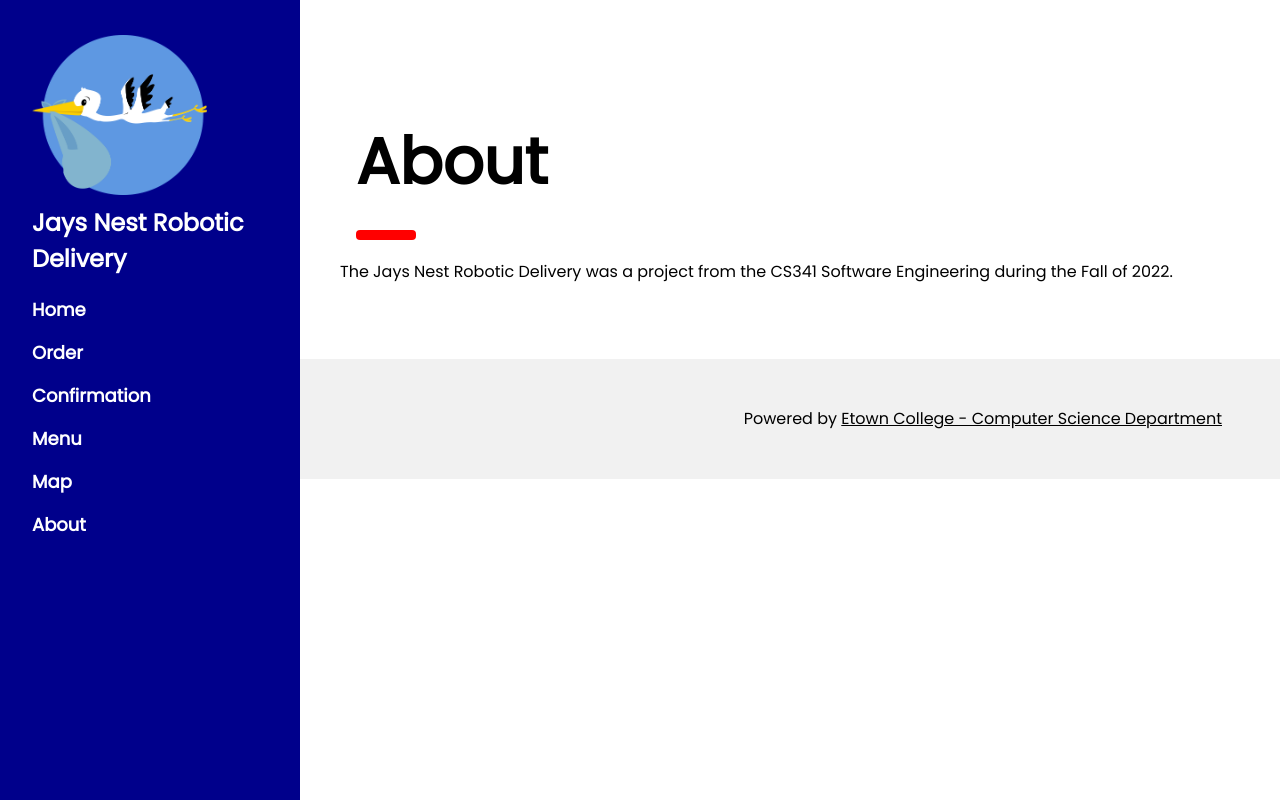
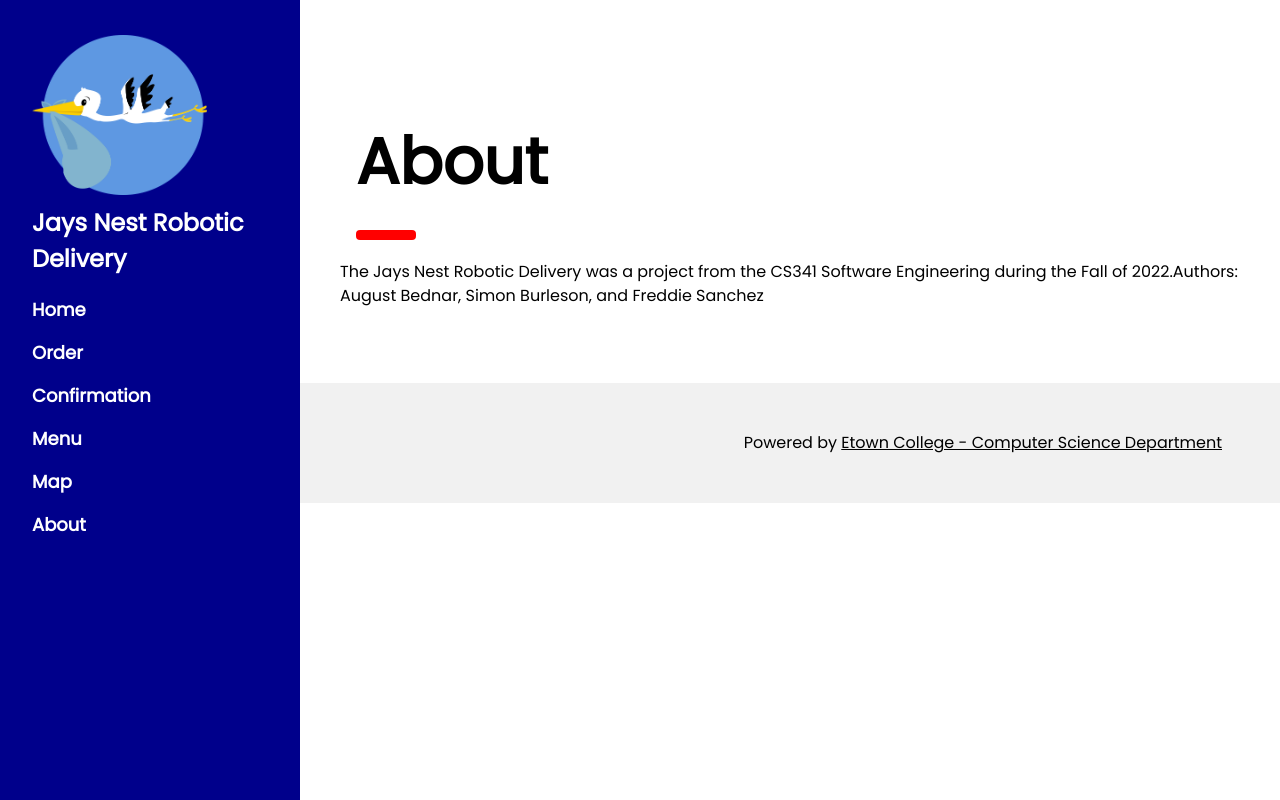
Before and after one commit to reddign/jaysnestrobots, a PHP site: page /jaysnestrobots/about.php in a window 1280 px wide. Run offline with PHP 8.4, Linux system fonts and the light colour scheme.

Commit message:
Added authors

```diff
--- a/src/about.php
+++ b/src/about.php
@@ -10,6 +10,7 @@ require("includes/header.php");
  </div>
 <?php
  echo "The Jays Nest Robotic Delivery was a project from the CS341 Software Engineering during the Fall of 2022.";
+ echo "Authors: August Bednar, Simon Burleson, and Freddie Sanchez"
 ?>
 
  <?PHP
```
